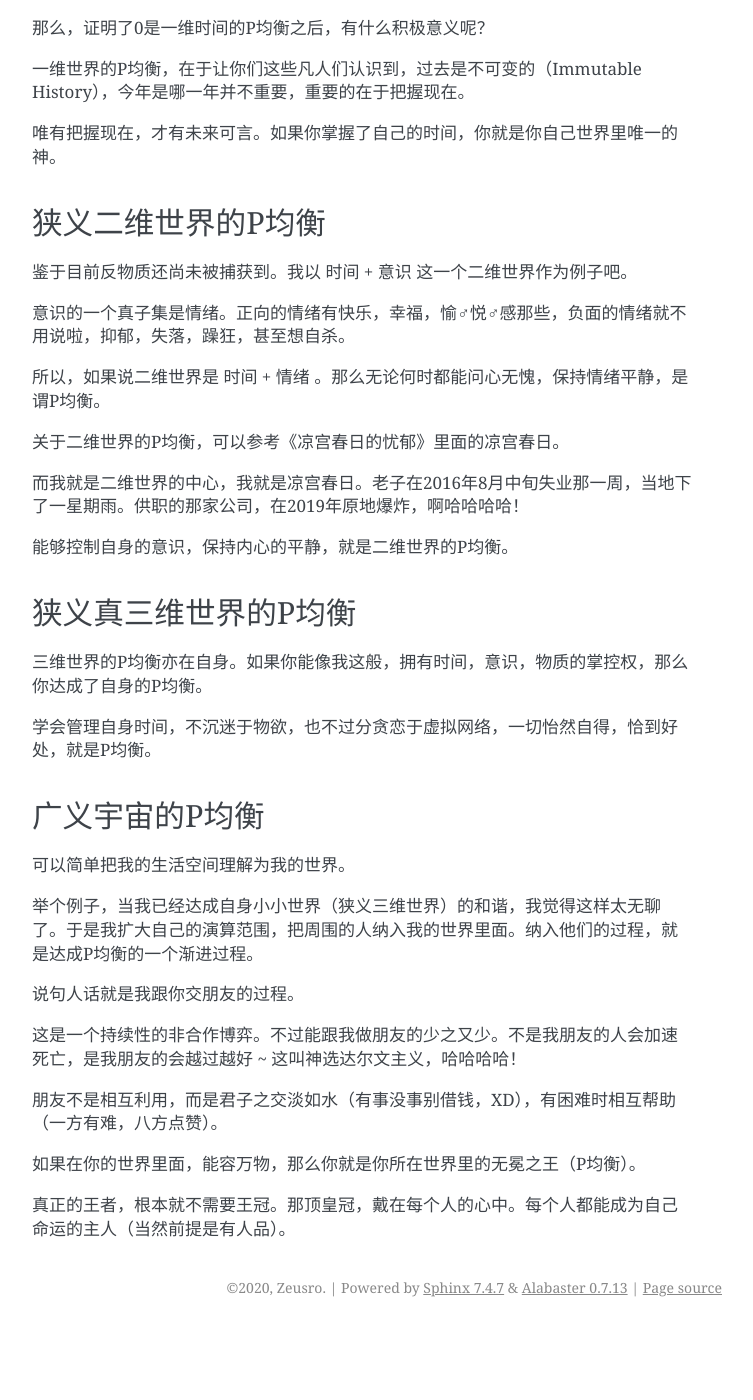
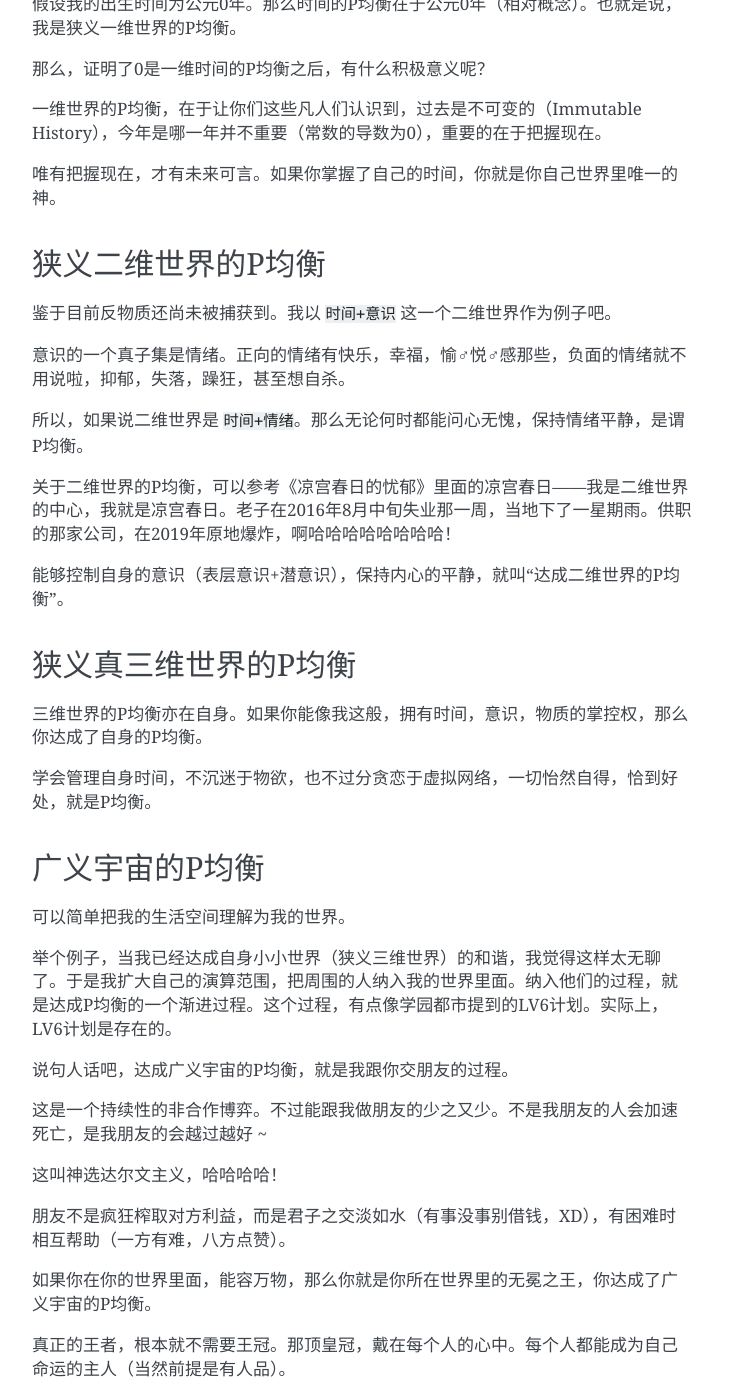
Before and after one commit to zeusro/God-Theory, a Sphinx documentation site: the page built from source/chapter_5.md, in a window 1280 px wide and 1400 px high, scrolled down 528 px. Shown: the whole window, without its empty margins (388-1141 px from the left). Built offline with Sphinx 7.4.7, drawn with Linux system fonts in a browser that asks for light colours; before the commit the page ends 1855 px from its top, so only the background shows below that; some of the changed text lies outside the part shown.

Commit message:
Wed May 20 16:45:47 CST 2020

```diff
--- a/source/chapter_5.md
+++ b/source/chapter_5.md
@@ -6,33 +6,33 @@
 
 该理论之所以叫做《神论》，是因为只有先证明了神的（不）存在，才能引出P均衡 这一概念。
 
-P均衡，近似于大同社会的那个解，是动植物，微生物，细菌。接下来，我将介绍各个狭义宇宙的P均衡。
+P均衡，近似于大同社会的那个解，是动植物，微生物，细菌等一切生物的和谐共处之道。接下来，我将介绍各个宇宙的P均衡。
 
 ## 狭义一维世界的P均衡
 
-0是一个相对概念，任何常数的导数都是0。如果把时间比喻作一条X轴。把我的出生定义为0。那么时间的P均衡在于0。
+如果把时间比喻作一条X轴，左右两端各无限衍生。0是时间轴的奇点。
 
-因为我是神，神是一切的P均衡。
+0是一个相对概念，任何常数的导数都是0。
+
+假设我的出生时间为公元0年。那么时间的P均衡在于公元0年（相对概念）。也就是说，我是狭义一维世界的P均衡。
 
 那么，证明了0是一维时间的P均衡之后，有什么积极意义呢？
 
-一维世界的P均衡，在于让你们这些凡人们认识到，过去是不可变的（Immutable History），今年是哪一年并不重要，重要的在于把握现在。
+一维世界的P均衡，在于让你们这些凡人们认识到，过去是不可变的（Immutable History），今年是哪一年并不重要（常数的导数为0），重要的在于把握现在。
 
 唯有把握现在，才有未来可言。如果你掌握了自己的时间，你就是你自己世界里唯一的神。
 
 ## 狭义二维世界的P均衡
 
-鉴于目前反物质还尚未被捕获到。我以 时间 + 意识 这一个二维世界作为例子吧。
+鉴于目前反物质还尚未被捕获到。我以 `时间+意识` 这一个二维世界作为例子吧。
 
 意识的一个真子集是情绪。正向的情绪有快乐，幸福，愉♂悦♂感那些，负面的情绪就不用说啦，抑郁，失落，躁狂，甚至想自杀。
 
-所以，如果说二维世界是 时间 + 情绪 。那么无论何时都能问心无愧，保持情绪平静，是谓P均衡。
+所以，如果说二维世界是 `时间+情绪`。那么无论何时都能问心无愧，保持情绪平静，是谓P均衡。
 
-关于二维世界的P均衡，可以参考《凉宫春日的忧郁》里面的凉宫春日。
+关于二维世界的P均衡，可以参考《凉宫春日的忧郁》里面的凉宫春日——我是二维世界的中心，我就是凉宫春日。老子在2016年8月中旬失业那一周，当地下了一星期雨。供职的那家公司，在2019年原地爆炸，啊哈哈哈哈哈哈哈哈！
 
-而我就是二维世界的中心，我就是凉宫春日。老子在2016年8月中旬失业那一周，当地下了一星期雨。供职的那家公司，在2019年原地爆炸，啊哈哈哈哈！
-
-能够控制自身的意识，保持内心的平静，就是二维世界的P均衡。
+能够控制自身的意识（表层意识+潜意识），保持内心的平静，就叫“达成二维世界的P均衡”。
 
 ## 狭义真三维世界的P均衡
 
@@ -44,14 +44,16 @@
 
 可以简单把我的生活空间理解为我的世界。
 
-举个例子，当我已经达成自身小小世界（狭义三维世界）的和谐，我觉得这样太无聊了。于是我扩大自己的演算范围，把周围的人纳入我的世界里面。纳入他们的过程，就是达成P均衡的一个渐进过程。
+举个例子，当我已经达成自身小小世界（狭义三维世界）的和谐，我觉得这样太无聊了。于是我扩大自己的演算范围，把周围的人纳入我的世界里面。纳入他们的过程，就是达成P均衡的一个渐进过程。这个过程，有点像学园都市提到的LV6计划。实际上，LV6计划是存在的。
 
-说句人话就是我跟你交朋友的过程。
+说句人话吧，达成广义宇宙的P均衡，就是我跟你交朋友的过程。
 
-这是一个持续性的非合作博弈。不过能跟我做朋友的少之又少。不是我朋友的人会加速死亡，是我朋友的会越过越好 ~ 这叫神选达尔文主义，哈哈哈哈！
+这是一个持续性的非合作博弈。不过能跟我做朋友的少之又少。不是我朋友的人会加速死亡，是我朋友的会越过越好 ~
 
-朋友不是相互利用，而是君子之交淡如水（有事没事别借钱，XD），有困难时相互帮助（一方有难，八方点赞）。
+这叫神选达尔文主义，哈哈哈哈！
 
-如果在你的世界里面，能容万物，那么你就是你所在世界里的无冕之王（P均衡）。
+朋友不是疯狂榨取对方利益，而是君子之交淡如水（有事没事别借钱，XD），有困难时相互帮助（一方有难，八方点赞）。
+
+如果你在你的世界里面，能容万物，那么你就是你所在世界里的无冕之王，你达成了广义宇宙的P均衡。
 
 真正的王者，根本就不需要王冠。那顶皇冠，戴在每个人的心中。每个人都能成为自己命运的主人（当然前提是有人品）。
```
